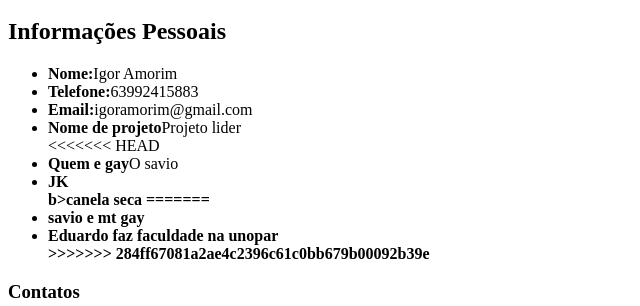
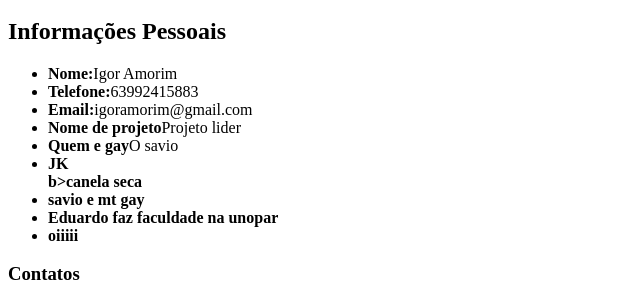
Before and after one commit to SavioVitorAlves/ProjetoLider, a plain HTML site: page index.html in a window 1280 px wide. Shown: the part 371-677 px from the top of the page, without its empty margins (0-640 px from the left). Drawn offline with Linux system fonts and the light colour scheme.

Commit message:
edição

```diff
--- a/index.html
+++ b/index.html
@@ -25,13 +25,12 @@
                 <li><b>Telefone:</b>63992415883 </li>
                 <li><b>Email:</b>igoramorim@gmail.com</li>
                 <li><b>Nome de projeto</b>Projeto lider</li>
-<<<<<<< HEAD
+
                 <li><b>Quem e gay</b>O savio</li>
                 <li><b>JK</li>b>canela seca</li>
-=======
                 <li>savio e mt gay</li>
                 <li>Eduardo faz faculdade na unopar</li>
->>>>>>> 284ff67081a2ae4c2396c61c0bb679b00092b39e
+                <li>oiiiii</li>
 
             </ul>
         <h3>Contatos</h3>
```
